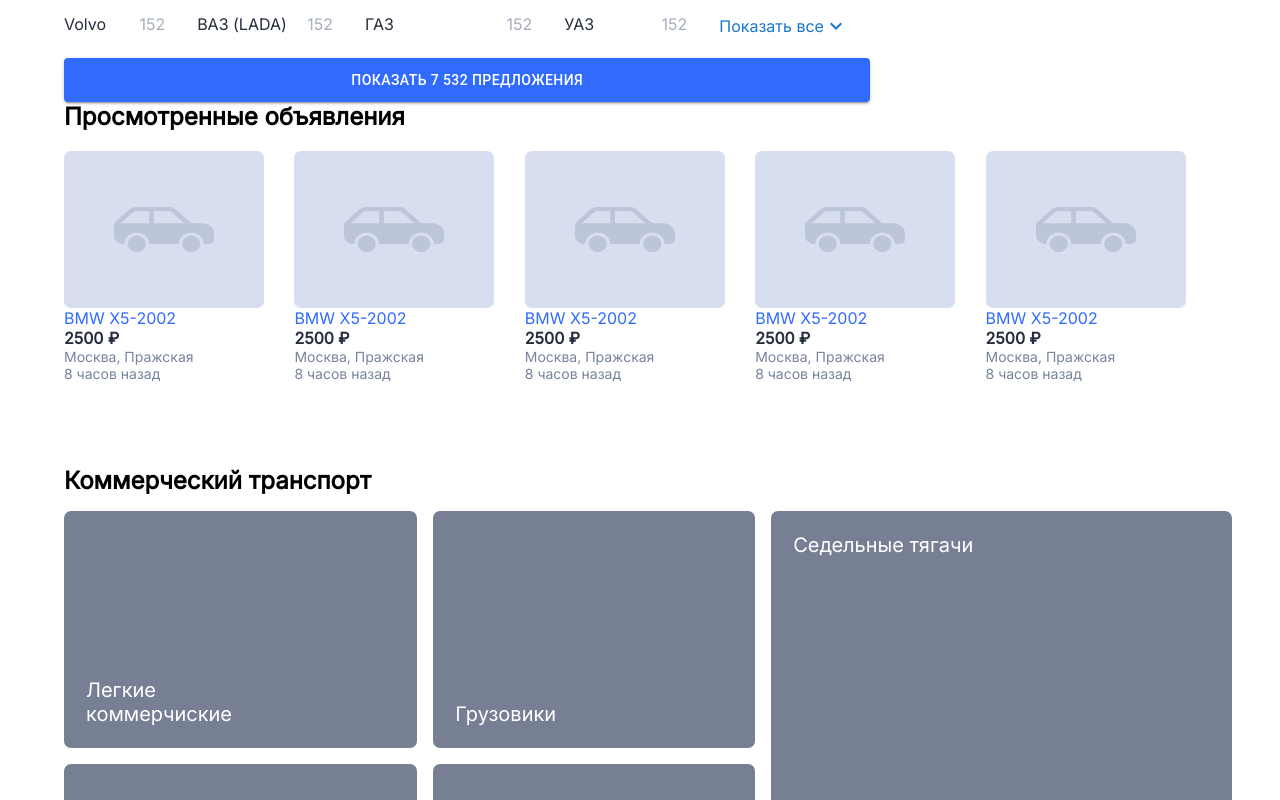
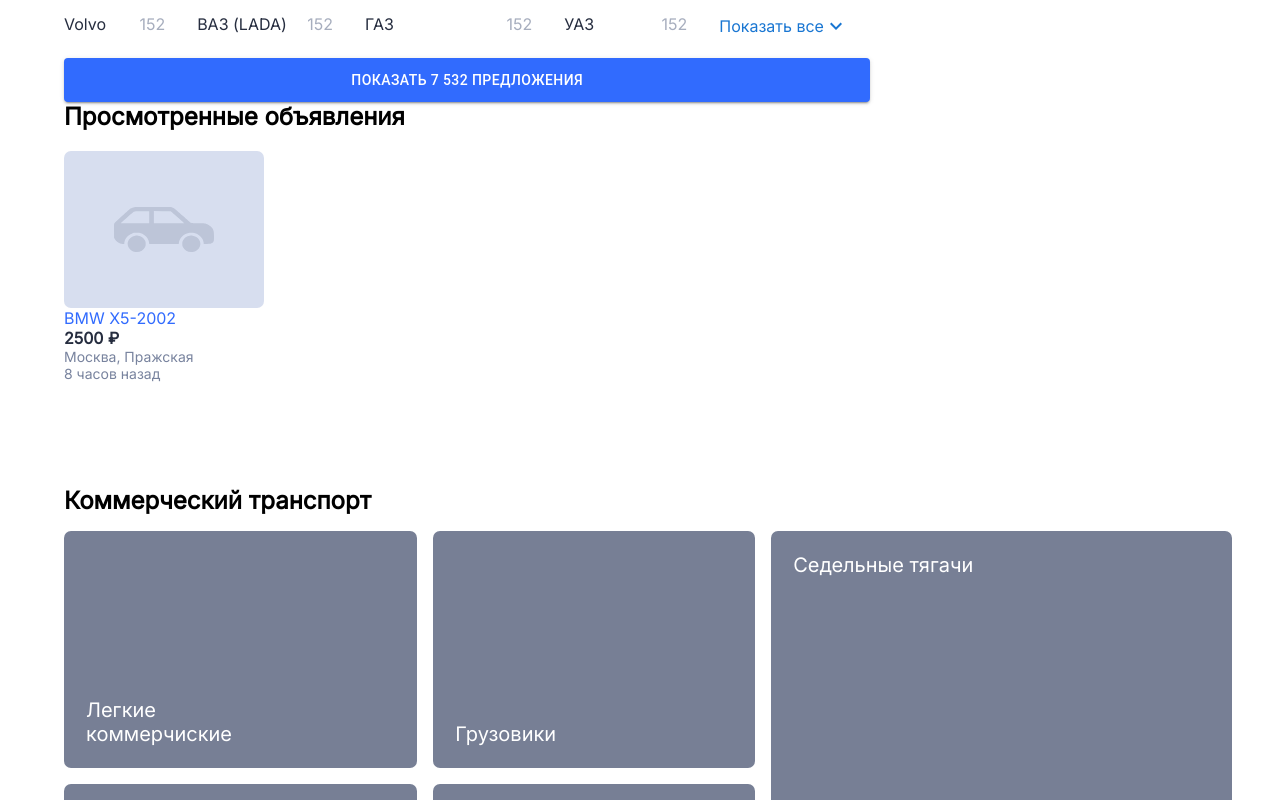
Before and after one commit to gorbatkoff/arent, a React (Create React App) app: page / in a window 1280 px wide. Shown: the part 1220-2020 px from the top of the page. Built offline with nearby package versions, Linux system fonts and the light colour scheme; no server answers; a web font is replaced by a local one.

Commit message:
Create nested routing

```diff
--- a/src/components/IndexContent/RecentlyWatch/RecentlyWatch.jsx
+++ b/src/components/IndexContent/RecentlyWatch/RecentlyWatch.jsx
@@ -1,35 +1,24 @@
 import React from 'react';
 import styles from './RecentlyWatch.module.css';
 import PromoCard from '../../Promo/PromoCard/PromoCard';
+
+import {Link} from 'react-router-dom'
 
 
 export default function RecentlyWatch() {
   return (
     <div>
-        <h2>Просмотренные объявления</h2>
+      <h2>Просмотренные объявления</h2>
 
-        <div className={styles.announcements}>
-            <div><PromoCard/>
-                <p className={styles.description}>Москва, Пражская</p>
-                <p className={styles.description}>8 часов назад</p>
-            </div>
-            <div><PromoCard/>
-                <p className={styles.description}>Москва, Пражская</p>
-                <p className={styles.description}>8 часов назад</p>
-            </div>
-            <div><PromoCard/>
-                <p className={styles.description}>Москва, Пражская</p>
-                <p className={styles.description}>8 часов назад</p>
-            </div>
-            <div><PromoCard/>
-                <p className={styles.description}>Москва, Пражская</p>
-                <p className={styles.description}>8 часов назад</p>
-            </div>
-            <div><PromoCard/>
-                <p className={styles.description}>Москва, Пражская</p>
-                <p className={styles.description}>8 часов назад</p>
-            </div>
+      <div className={styles.announcements}>
+        <div>
+          <Link to="/advert/1">
+            <PromoCard />
+            <p className={styles.description}>Москва, Пражская</p>
+            <p className={styles.description}>8 часов назад</p>
+          </Link>
         </div>
+      </div>
     </div>
   )
 }
```
